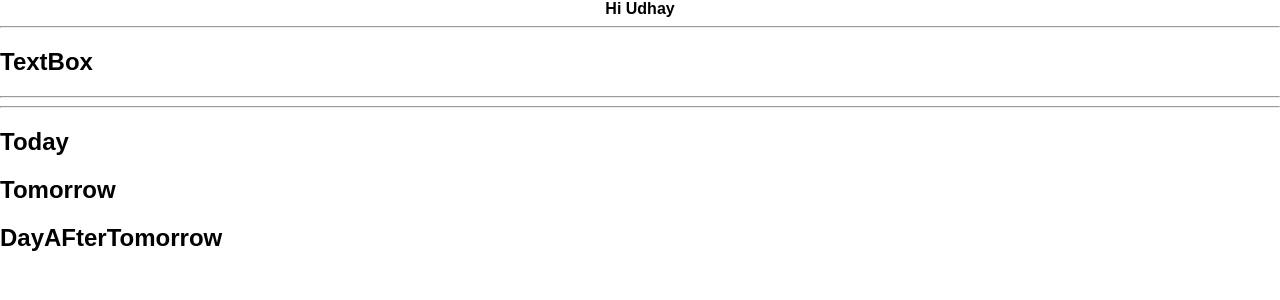
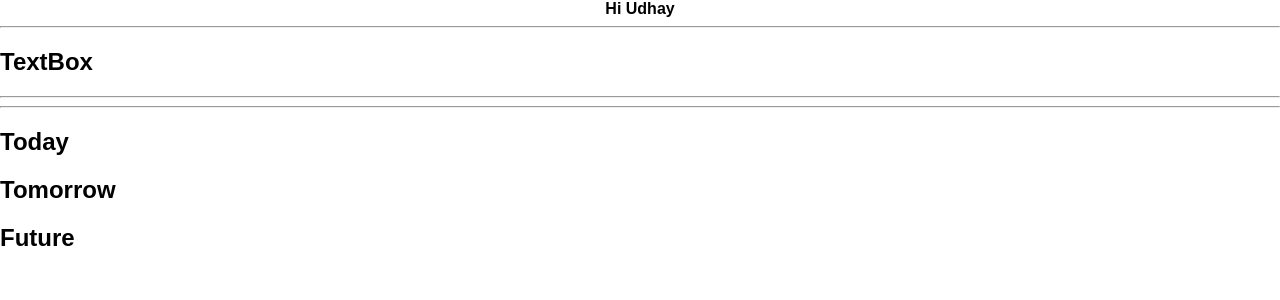
Before and after one commit to ruudhaya/day-planner, a React (Create React App) app: page / in a window 1280 px wide. Shown: the top 300 px of the page. Built offline with nearby package versions, Linux system fonts and the light colour scheme.

Commit message:
[Udhay] Renamed the component names

```diff
--- a/src/App.js
+++ b/src/App.js
@@ -5,7 +5,7 @@ import { Textbox } from "./Components/Textbox";
 import {
   DisplayToday,
   DisplayTomorrow,
-  DisplayDayAfterTomorrow
+  DisplayFuture
 } from "./Components/Display";
 
 class App extends React.Component {
@@ -14,7 +14,7 @@ class App extends React.Component {
     this.state = {
       Today: [],
       Tomorrow: [],
-      Day_After_Tomorrow: [],
+      Future: [],
       username: "Hi Udhay"
     };
     this.updateEntry = this.updateEntry.bind(this);
@@ -30,9 +30,9 @@ class App extends React.Component {
       this.setState({
         Tomorrow: [...this.state.Tomorrow, term]
       });
-    } else if (day === "Day_After_Tomorrow") {
+    } else if (day === "Future") {
       this.setState({
-        Day_After_Tomorrow: [...this.state.Day_After_Tomorrow, term]
+        Future: [...this.state.Future, term]
       });
     }
   }
@@ -58,15 +58,15 @@ class App extends React.Component {
       this.setState({
         Tomorrow: filteredList
       });
-    } else if (day === "Day_After_Tomorrow") {
-      let filteredList = this.state.Day_After_Tomorrow.filter((elem, i) => {
+    } else if (day === "Future") {
+      let filteredList = this.state.Future.filter((elem, i) => {
         if (i === index) {
           return false;
         }
         return true;
       });
       this.setState({
-        Day_After_Tomorrow: filteredList
+        Future: filteredList
       });
     } else {
       console.log("Something went wrong when removing the item");
@@ -88,8 +88,8 @@ class App extends React.Component {
             items={this.state.Tomorrow}
             deleteItem={this.deleteEntry}
           />
-          <DisplayDayAfterTomorrow
-            items={this.state.Day_After_Tomorrow}
+          <DisplayFuture
+            items={this.state.Future}
             deleteItem={this.deleteEntry}
           />
         </div>
--- a/src/Components/Display.js
+++ b/src/Components/Display.js
@@ -20,11 +20,11 @@ export class DisplayTomorrow extends React.Component {
   }
 }
 
-export class DisplayDayAfterTomorrow extends React.Component {
+export class DisplayFuture extends React.Component {
   render() {
     return (
       <div>
-        <h2>DayAFterTomorrow</h2>
+        <h2>Future</h2>
       </div>
     );
   }
```
